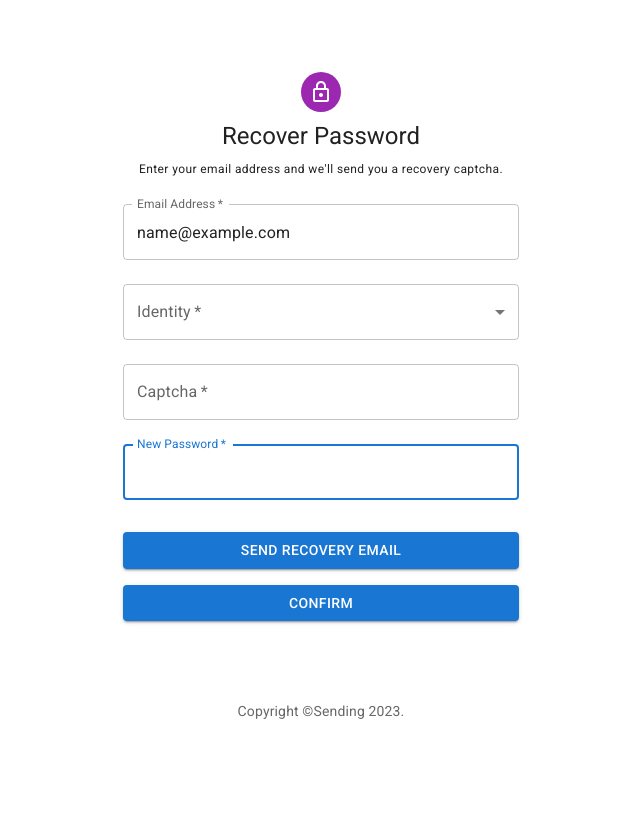
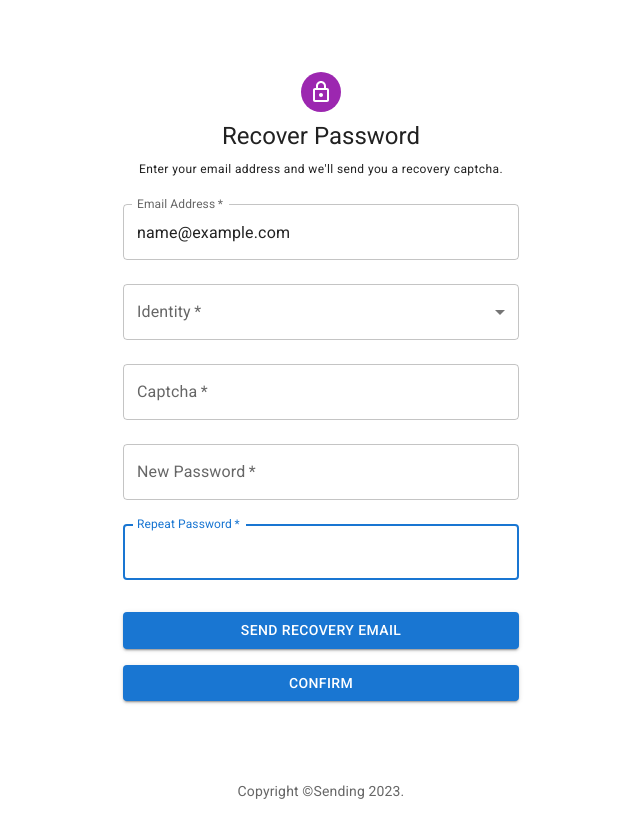
Before and after one commit to SUSTechOOAD2023/OOAD-FrontEnd, a Next.js app: page /forgotPassword in a window 1280 px wide. Both pictures are taken after typing "name@example.com" into the empty fields and a click on the button "SEND RECOVERY EMAIL". Shown: the top 838 px of the page, without its empty margins (319-959 px from the left). Built offline with nearby package versions, Linux system fonts and the light colour scheme; no server answers.

Commit message:
validation

```diff
--- /dev/null
+++ b/src/app/dashboard/validation.tsx
@@ -0,0 +1,13 @@
+const emailRegex = /(?:[a-z0-9!#$%&'*+/=?^_`{|}~-]+(?:\.[a-z0-9!#$%&'*+/=?^_`{|}~-]+)*|"(?:[\x01-\x08\x0b\x0c\x0e-\x1f\x21\x23-\x5b\x5d-\x7f]|\\[\x01-\x09\x0b\x0c\x0e-\x7f])*")@(?:(?:[a-z0-9](?:[a-z0-9-]*[a-z0-9])?\.)+[a-z0-9](?:[a-z0-9-]*[a-z0-9])?|\[(?:(?:(2(5[0-5]|[0-4][0-9])|1[0-9][0-9]|[1-9]?[0-9]))\.){3}(?:(2(5[0-5]|[0-4][0-9])|1[0-9][0-9]|[1-9]?[0-9])|[a-z0-9-]*[a-z0-9]:(?:[\x01-\x08\x0b\x0c\x0e-\x1f\x21-\x5a\x53-\x7f]|\\[\x01-\x09\x0b\x0c\x0e-\x7f])+)\])/
+
+export function validateId(id: string) {
+  return /^[a-zA-Z0-9]+$/.test(id)
+}
+
+export function validatePassword(password: string) {
+  return password.length >= 6 && password.length <= 20
+}
+
+export function validateEmail(email: string) {
+  return emailRegex.test(email)
+}
--- a/src/app/forgotPassword/page.tsx
+++ b/src/app/forgotPassword/page.tsx
@@ -20,6 +20,7 @@ import Alert from '@mui/material/Alert';
 import MenuItem from '@mui/material/MenuItem';
 import { checkCaptcha, getCaptcha } from './forgotPasswordHandler';
 import { ErrorSnackBar } from '../dashboard/course/ErrorSnackBar';
+import { validateEmail, validatePassword } from '../dashboard/validation';
 
 export default function ForgotPasswordPage() {
   const [sendTime, setSendTime] = useState<Dayjs>(dayjs("1970-01-01"))
@@ -37,13 +38,25 @@ export default function ForgotPasswordPage() {
       email: data.get("email"),
       identity: data.get("identity"),
       captcha: data.get("captcha"),
-      password: data.get("password")
+      password: data.get("password"),
+      repeatPassword: data.get("repeat-password")
     });
     const email = data.get("email")?.toString()
     const identity = data.get("identity")?.toString()
     const captcha = data.get("captcha")?.toString()
     const password = data.get("password")?.toString()
+    const repeatPassword = data.get("repeat-password")?.toString()
     if (email && identity && captcha && password) {
+      if (password !== repeatPassword) {
+        setErrorMsg("Passwords do not match!")
+        setSnackBarOpen(true)
+        return
+      }
+      if (!validatePassword(password)) {
+        setErrorMsg("Password must be between 6 and 20 characters.")
+        setSnackBarOpen(true)
+        return
+      }
       checkCaptcha(email, identity, password, captcha)
         .then(response => {
           if (response === "Password is reset successfully!") {
@@ -141,6 +154,16 @@ export default function ForgotPasswordPage() {
                 type="password"
                 name="password"
                 autoComplete="new-password"
+              />
+              <TextField
+                margin="normal"
+                required
+                fullWidth
+                name="repeat-password"
+                label="Repeat Password"
+                type="password"
+                id="repeat-password"
+                autoComplete="new-password"
                 autoFocus
               />
             </>
@@ -153,6 +176,9 @@ export default function ForgotPasswordPage() {
               const currentTime = dayjs()
               if (sendTime.add(1, "m").isAfter(currentTime)) {
                 setErrorMsg("There must be 60 seconds between two sendings!")
+                setSnackBarOpen(true)
+              } else if (!validateEmail(email)) {
+                setErrorMsg("Email address must be valid!")
                 setSnackBarOpen(true)
               } else {
                 setSendTime(currentTime)
```
Also changed, not shown: src/app/register/page.tsx (+4 -3 lines).
